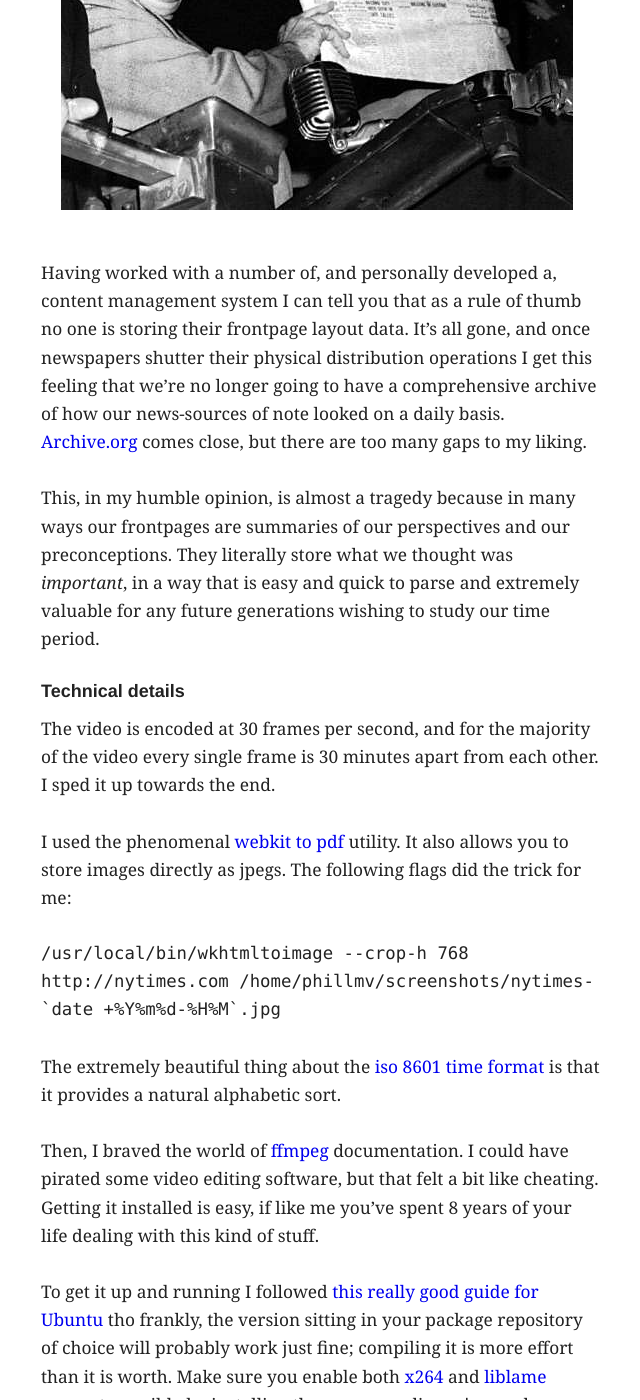
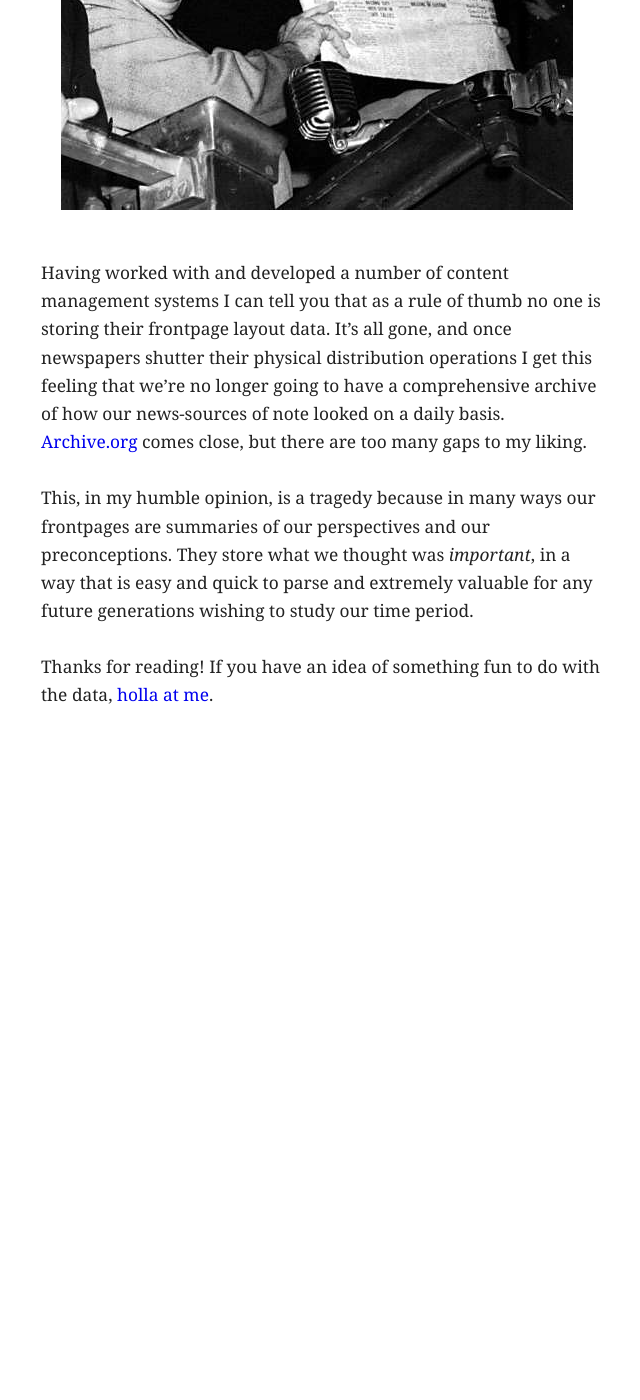
Before and after one commit to phillmv/okayfail.com-old, a Jekyll site: the page built from _posts/2011-07-18-nytimes-timelapse.md, in a window 1280 px wide and 1400 px high, scrolled down 1529 px. Shown: the whole window, without its empty margins (319-959 px from the left). Built offline with Jekyll 4.4.1, drawn with Linux system fonts in a browser that asks for light colours; Markdown is read by kramdown in place of the engine named in the settings; after the commit the page ends 2394 px from its top, so only the background shows below that; some of the changed text lies outside the part shown.

Commit message:
alouis suggested edits, fixing things

```diff
--- a/_posts/2011-07-18-nytimes-timelapse.md
+++ b/_posts/2011-07-18-nytimes-timelapse.md
@@ -5,12 +5,12 @@ title: The New York Times They are a-Changin'
 
 Due to an errant cron task that ran twice an hour from September 2010 to July 2011, I accidentally collected about 12,000 screenshots of the front page of the [nytimes.com](http://nytimes.com) (best viewed fullscreen at 720p).
 
-<iframe width="640" height="510" src="http://www.youtube.com/embed/sCKGOiauJCE?rel=0" frameborder="0" allowfullscreen></iframe>
+<iframe width="640" height="510" src="http://www.youtube.com/embed/sCKGOiauJCE?rel=0&amp;hd=1" frameborder="0" allowfullscreen></iframe>
 
 <br/>
 <br/>
 
-Working on this video was fascinating because the past year was filled with dramatic events (from the [Chilean miners](http://en.wikipedia.org/wiki/2010_Copiap%C3%B3_mining_accident) to the [Arab Spring](http://en.wikipedia.org/wiki/Arab_Spring) and the [Japanse Tsunami](http://en.wikipedia.org/wiki/2011_T%C5%8Dhoku_earthquake_and_tsunami)) that I got to watch unfold time and time again. Watch out for them in the video; I took special care to slow down certain time periods.
+Working on this video was fascinating because the past year was filled with dramatic events (from the [Chilean miners](http://en.wikipedia.org/wiki/2010_Copiap%C3%B3_mining_accident) \[[0:39](http://youtu.be/sCKGOiauJCE?hd=1&t=39s)] to the [Arab Spring](http://en.wikipedia.org/wiki/Arab_Spring) \[[3:38](http://youtu.be/sCKGOiauJCE?hd=1&t=3m38s)] and the [Japanse Tsunami](http://en.wikipedia.org/wiki/2011_T%C5%8Dhoku_earthquake_and_tsunami) \[[4:54](http://youtu.be/sCKGOiauJCE?hd=1&t=4m54s)]) that I got to watch unfold time and time again. Watch out for them in the video; I took special care to slow down certain time periods.
 
 <h2>Conveniently, this might be important because:</h2>
 
@@ -21,45 +21,8 @@ That said, moments like this one are no longer possible:
 [<img src="/img/truman.jpg" />](http://en.wikipedia.org/wiki/Dewey_Defeats_Truman)
 
 
-Having worked with a number of, and personally developed a, content management system I can tell you that as a rule of thumb no one is storing their frontpage layout data. It's all gone, and once newspapers shutter their physical distribution operations I get this feeling that we're no longer going to have a comprehensive archive of how our news-sources of note looked on a daily basis. [Archive.org](http://wayback.archive.org/web/20110815000000*/http://nytimes.com) comes close, but there are too many gaps to my liking.
+Having worked with and developed a number of content management systems I can tell you that as a rule of thumb no one is storing their frontpage layout data. It's all gone, and once newspapers shutter their physical distribution operations I get this feeling that we're no longer going to have a comprehensive archive of how our news-sources of note looked on a daily basis. [Archive.org](http://wayback.archive.org/web/20110815000000*/http://nytimes.com) comes close, but there are too many gaps to my liking.
 
-This, in my humble opinion, is almost a tragedy because in many ways our frontpages are summaries of our perspectives and our preconceptions. They literally store what we thought was *important*, in a way that is easy and quick to parse and extremely valuable for any future generations wishing to study our time period.
+This, in my humble opinion, is a tragedy because in many ways our frontpages are summaries of our perspectives and our preconceptions. They store what we thought was *important*, in a way that is easy and quick to parse and extremely valuable for any future generations wishing to study our time period.
 
-<h2>Technical details</h2>
-
-The video is encoded at 30 frames per second, and for the majority of the video every single frame is 30 minutes apart from each other. I sped it up towards the end.
-
-I used the phenomenal [webkit to pdf](http://code.google.com/p/wkhtmltopdf/) utility. It also allows you to store images directly as jpegs. The following flags did the trick for me:
-
-<pre>/usr/local/bin/wkhtmltoimage --crop-h 768 http://nytimes.com /home/phillmv/screenshots/nytimes-`date +%Y%m%d-%H%M`.jpg</pre>
-
-The extremely beautiful thing about the [iso 8601 time format](http://en.wikipedia.org/wiki/ISO_8601) is that it provides a natural alphabetic sort.
-
-Then, I braved the world of [ffmpeg](http://en.wikipedia.org/wiki/FFmpeg) documentation. I could have pirated some video editing software, but that felt a bit like cheating. Getting it installed is easy, if like me you've spent 8 years of your life dealing with this kind of stuff.
-
-To get it up and running I followed [this really good guide for Ubuntu](http://ubuntuforums.org/showthread.php?t=786095) tho frankly, the version sitting in your package repository of choice will probably work just fine; compiling it is more effort than it is worth. Make sure you enable both [x264](http://en.wikipedia.org/wiki/X264) and [liblame](http://lame.sourceforge.net/) support, possibly by installing the corresponding `-dev` packages.
-
-Mac OSX users: Install [homebrew](http://mxcl.github.com/homebrew/) then go `brew install ffmpeg`. That should do the trick.
-
-The hardest part was getting youtube to accept the file output. After a huge quantity of experimentation I eventually discovered that [youtube has a problem](http://forums.creativecow.net/thread/291/423) with the mpeg4 container and that storing it in Matroska instead makes all my pain go away. Read the following [excellent guide to video encoding by Mark Pilgrim](http://diveintomark.org/archives/2008/12/18/give-part-1-container-formats) if you don't intuitively grasp the meaning of the previous sentence.
-
-There are two dozen configuration options for [ffmpeg](http://ffmpeg.org/ffmpeg-doc.html) and another dozen for [x264](http://sites.google.com/site/linuxencoding/x264-ffmpeg-mapping). People spend a ludicrous amount of time trading these back and forth like magic incantations but if you truly care about quality you should be using [presets](http://juliensimon.blogspot.com/2009/01/howto-ffmpeg-x264-presets.html). I wanted the quality to be good, but I'm not extremely picky. Also worth noting: Youtube allows you to upload videos with arbitrary resolutions while vimeo restricts you to 720p specifically.
-
-Here is my magic ffmpeg incantation:
-
-`ffmpeg -r 30 -i %d.jpg -vcodec libx264 -bf 0 -crf 12 -threads 2 -an -r 30 "filenamehere.mp4"`
-
-(<b>`-r`</b> input frame rate, <b>`-i`</b> input file (in this case, delineated by numerically increasing .jpg filenames), <b>`-bf`</b> I read somewhere that Youtube doesn't like... bframes? No I don't know what that means, <b>`-crf`</b> something to do with a encoding quality preset, <b>`-threads`</b> please use my whole cpu, <b>`-an`</b> I forget, <b>`-r`</b> output framerate)
-
-which is then followed by:
-
-`ffmpeg -i filenamehere.mp4 -i justice.mp3 -map 0:0 -map 1:0 -r 30 -acodec copy -vcodec copy -threads 2 "foo.mkv"`
-
-(<b>`-map` </b> allows you to map an input channel to an output channel. I don't really understand the syntax. <b>`-acodec copy`</b> is used because I'm already supplying it with an acceptable format, and I don't need to transcode the audio. <b>`-vcodec copy`</b> occurs because I just want it to convert the container format without reencoding the video)
-
-I wrote the following script to help me edit the collection of files:
-
-<script src="https://gist.github.com/1089931.js?file=reorder.rb"></script>
-
-
-And that's it. Thanks for reading! If you have an idea of something fun to do with the data, [holla at me](http://twitter.com/phillmv).
+Thanks for reading! If you have an idea of something fun to do with the data, [holla at me](http://twitter.com/phillmv).
```
Also changed, not shown: _posts/2011-08-01-open-source-video.md (added, +41 -0 lines).
